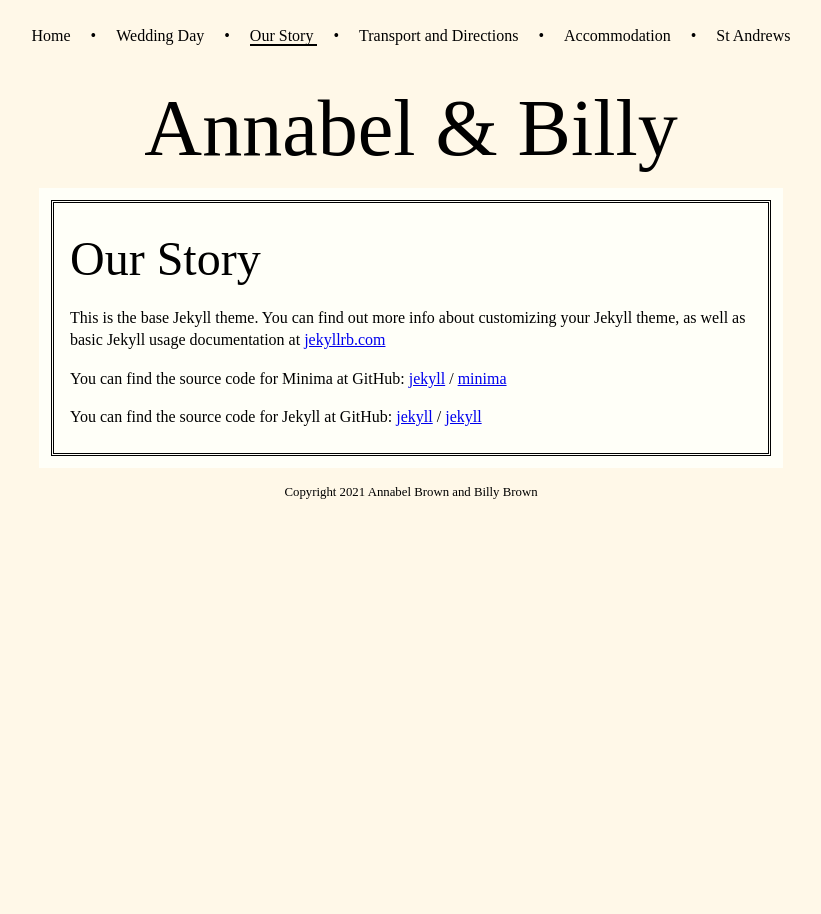
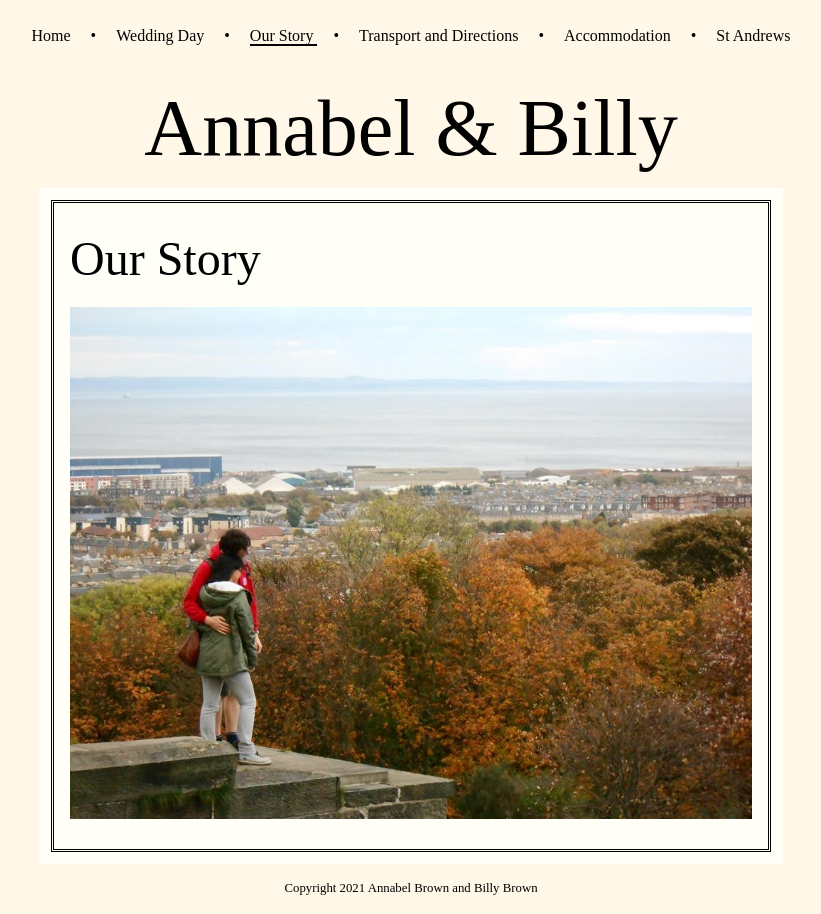
Before and after one commit to wbillybrown/wbillybrown.github.io, a Jekyll site: the page built from our-story.markdown, in a window 1280 px wide. Shown: the whole page, without its empty margins (229-1050 px from the left). Built offline with Jekyll 4.4.1, drawn with Linux system fonts in a browser that asks for light colours.

Commit message:
Added image to our-story, styled images

```diff
--- a/css/global.scss
+++ b/css/global.scss
@@ -47,6 +47,10 @@ h3 {
 
 h4 {
     font-size: 1.75em;
+}
+
+img {
+    max-width: 100%;
 }
 
 table {
--- a/our-story.markdown
+++ b/our-story.markdown
@@ -4,16 +4,4 @@ title: Our Story
 permalink: /our-story/
 is-content: yes
 ---
-
-This is the base Jekyll theme. You can find out more info about customizing your Jekyll theme, as well as basic Jekyll usage documentation at [jekyllrb.com](https://jekyllrb.com/)
-
-You can find the source code for Minima at GitHub:
-[jekyll][jekyll-organization] /
-[minima](https://github.com/jekyll/minima)
-
-You can find the source code for Jekyll at GitHub:
-[jekyll][jekyll-organization] /
-[jekyll](https://github.com/jekyll/jekyll)
-
-
-[jekyll-organization]: https://github.com/jekyll
+![Us in Edinburgh](/images/us-edinburgh.jpg)
```
Also changed, not shown: images/us-edinburgh.jpg (added).
